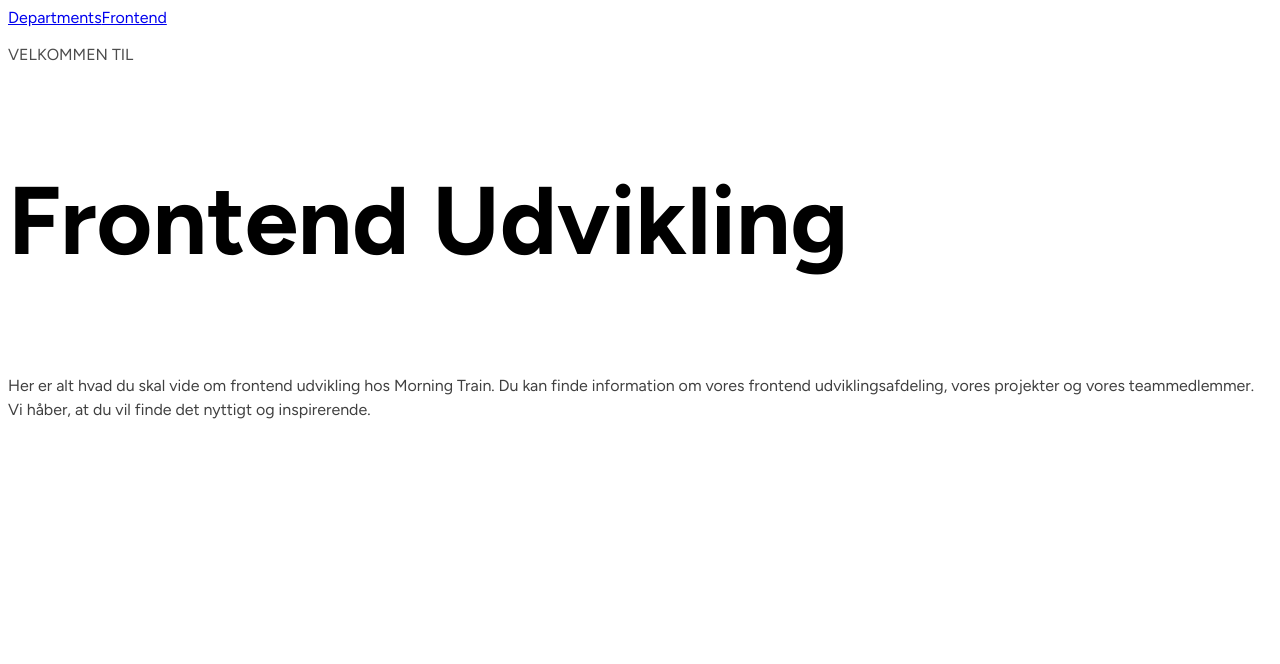
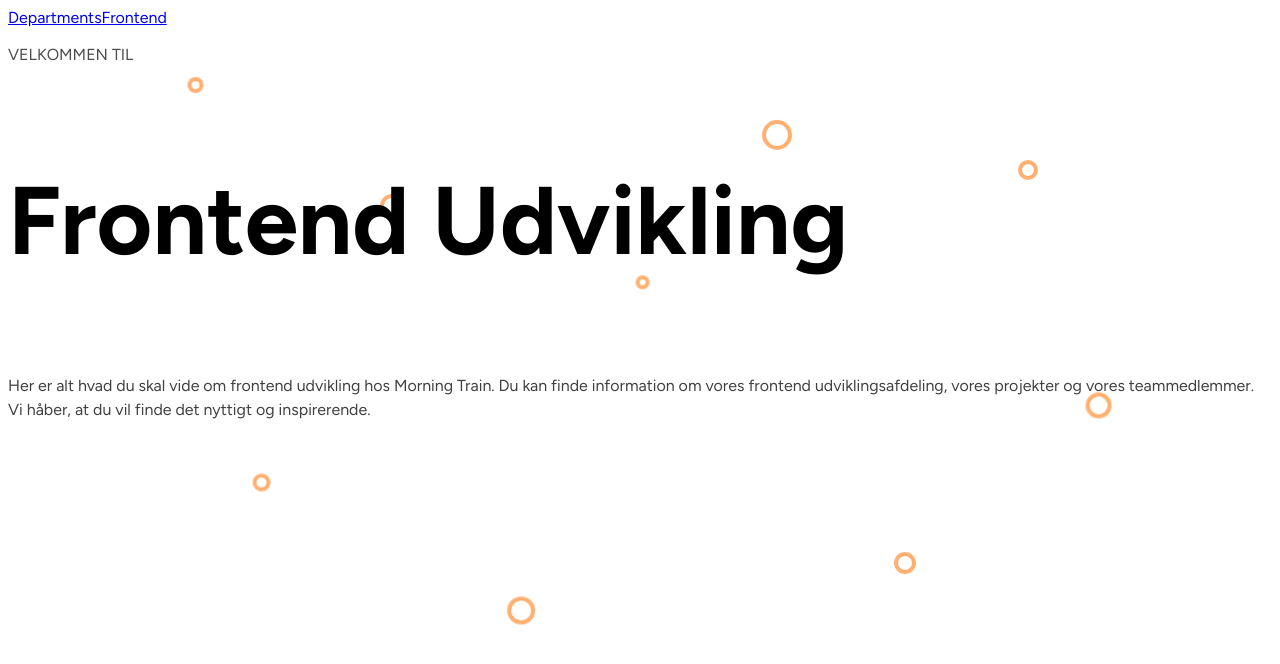
Before and after one commit to Bancharka/Hovedopgave-MT, a React (Vite) app: page /Frontend in a window 1280 px wide. Shown: the top 664 px of the page. Built offline with nearby package versions, Linux system fonts and the light colour scheme.

Commit message:
Bubbles komponent
Laves en bubble konponent som er animeret. Det er lavet så man kan tilpasse position på hver side den skal bruges.

```diff
--- /dev/null
+++ b/src/components/bubbles/Bubbles.jsx
@@ -0,0 +1,21 @@
+import './BubblesStyle.scss';
+
+export default function Bubbles({ positions }) {
+  return (
+    <div className="floating-circles">
+      {positions.map((pos, i) => (
+        <span
+          key={i}
+          className="circle"
+          style={{
+            top: pos.top,
+            left: pos.left,
+            width: pos.size,
+            height: pos.size,
+            animationDelay: pos.delay,
+          }}
+        />
+      ))}
+    </div>
+  );
+}
--- /dev/null
+++ b/src/components/bubbles/BubblesStyle.scss
@@ -0,0 +1,39 @@
+.floating-circles {
+    position: absolute;
+    top: 0;
+    left: 0;
+    width: 100%;
+    height: 100%;
+    overflow: hidden;
+    pointer-events: none; // So they don't block interaction
+
+    .circle {
+      position: absolute;
+      border-radius: 50%;
+      background-color: white;
+      box-shadow: 0 0 0 4px rgba(255, 115, 0, 0.6), 0 0 4px rgba(255, 115, 0, 0.4);
+      animation: float 6s ease-in-out infinite;
+      opacity: 0.9;
+      z-index: -10;
+
+      // Varying sizes and positions
+      &.circle-0 { width: 8px; height: 8px; top: 10%; left: 15%; animation-delay: 0s; }
+      &.circle-1 { width: 12px; height: 12px; top: 20%; left: 80%; animation-delay: 1s; }
+      &.circle-2 { width: 6px; height: 6px; top: 35%; left: 50%; animation-delay: 2s; }
+      &.circle-3 { width: 10px; height: 10px; top: 60%; left: 20%; animation-delay: 3s; }
+      &.circle-4 { width: 14px; height: 14px; top: 70%; left: 70%; animation-delay: 4s; }
+      &.circle-5 { width: 16px; height: 16px; top: 25%; left: 30%; animation-delay: 2.5s; }
+      &.circle-6 { width: 18px; height: 18px; top: 50%; left: 85%; animation-delay: 3.5s; }
+      &.circle-7 { width: 20px; height: 20px; top: 75%; left: 40%; animation-delay: 1.8s; }
+      &.circle-8 { width: 22px; height: 22px; top: 15%; left: 60%; animation-delay: 0.8s; }
+    }
+  }
+
+  // Animation that floats in small circular motion
+  @keyframes float {
+    0%   { transform: translate(0, 0); }
+    25%  { transform: translate(2px, -4px); }
+    50%  { transform: translate(0, -2px); }
+    75%  { transform: translate(-2px, 4px); }
+    100% { transform: translate(0, 0); }
+  }
--- a/src/pages/frontend/Frontend.jsx
+++ b/src/pages/frontend/Frontend.jsx
@@ -1,9 +1,30 @@
 import './FrontendStyle.scss'
 import ContentHeader from '../../components/contentheader/ContentHeader'
+import Bubbles from '../../components/bubbles/Bubbles'
 
 export default function Frontend() {
+
+    const headerbubbles = [
+        { top: '10%', left: '15%', size: '8px', delay: '0s' },
+        { top: '20%', left: '80%', size: '12px', delay: '1s' },
+        { top: '35%', left: '50%', size: '6px', delay: '2s' },
+        { top: '60%', left: '20%', size: '10px', delay: '3s' },
+        { top: '70%', left: '70%', size: '14px', delay: '4s' },
+        { top: '25%', left: '30%', size: '16px', delay: '2.5s' },
+        { top: '50%', left: '85%', size: '18px', delay: '3.5s' },
+        { top: '75%', left: '40%', size: '20px', delay: '1.8s' },
+        { top: '15%', left: '60%', size: '22px', delay: '0.8s' },
+
+        ];
+
     return (
         <>
+
+
+
+        <section>
+            <Bubbles positions={headerbubbles} />
+            </section>
         <section className="frontend">
         <ContentHeader
             tagline="Velkommen til"
```
